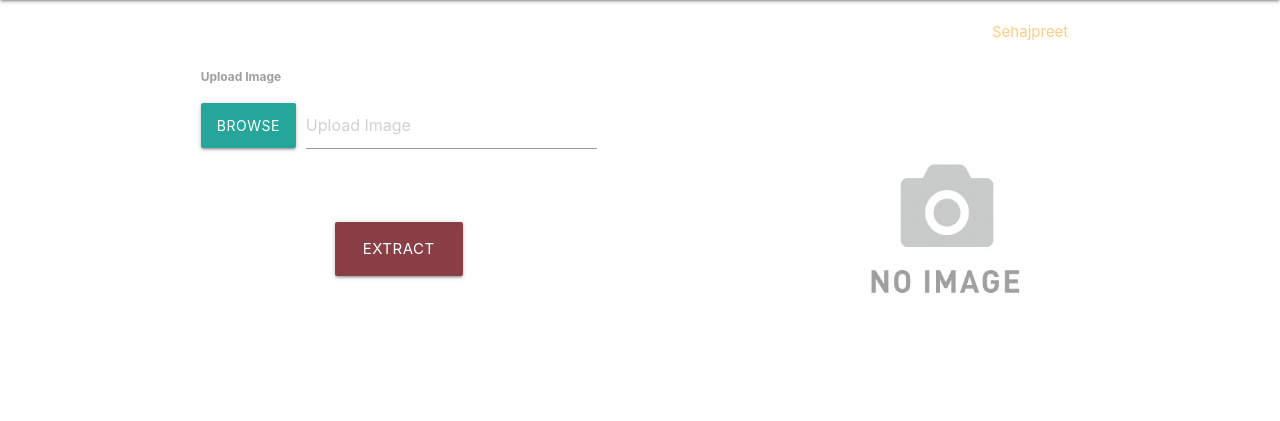
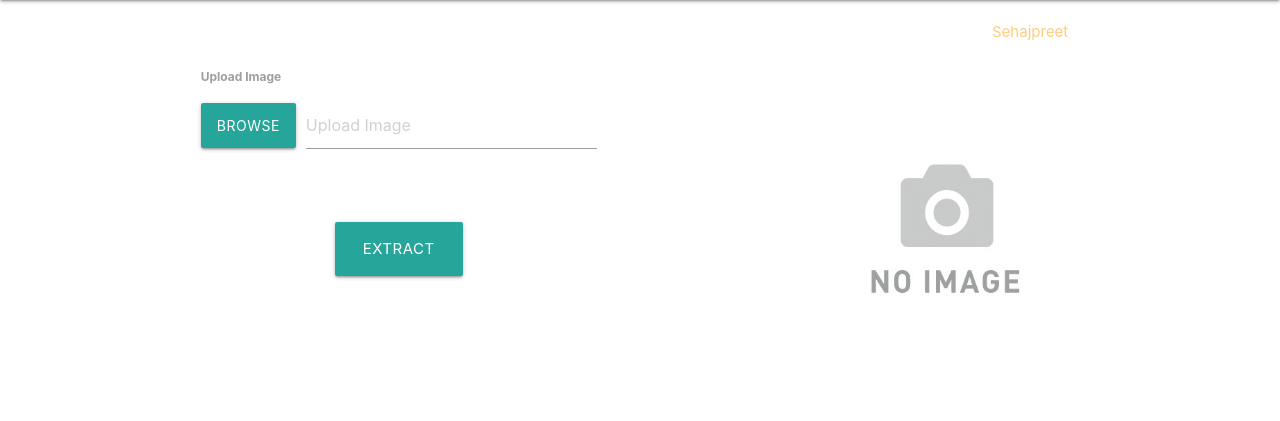
Before and after one commit to sehajmander12/TextExtraction, a Flask app: page / in a window 1280 px wide. Shown: the part 64-485 px from the top of the page. Run offline with Flask 2, Linux system fonts and the light colour scheme; some libraries are stand-ins or nearby versions.

Commit message:
Update index.html

```diff
--- a/app/templates/index.html
+++ b/app/templates/index.html
@@ -42,7 +42,7 @@
                   <div class="row">
                     <label for="first_name"><b>Upload Image</b></label><br>
                     <div class = "file-field input-field">
-                      <div class = "btn" >
+                      <div class = "btn" class="btn-large" >
                         <span>Browse</span>
                         <input type = "file" name="image_upload" id="image_upload" />
                       </div>
@@ -53,7 +53,7 @@
                   </div>
 
                   <div class="row center" style="margin-top: 50px">
-                    <button id="submit" type="submit" class="btn-large" class = "btn" style="background-color: #893f45">Extract</button>
+                    <button id="submit" type="submit" class="btn-large" class = "btn">Extract</button>
                   </div>
 
                   <div>
```
